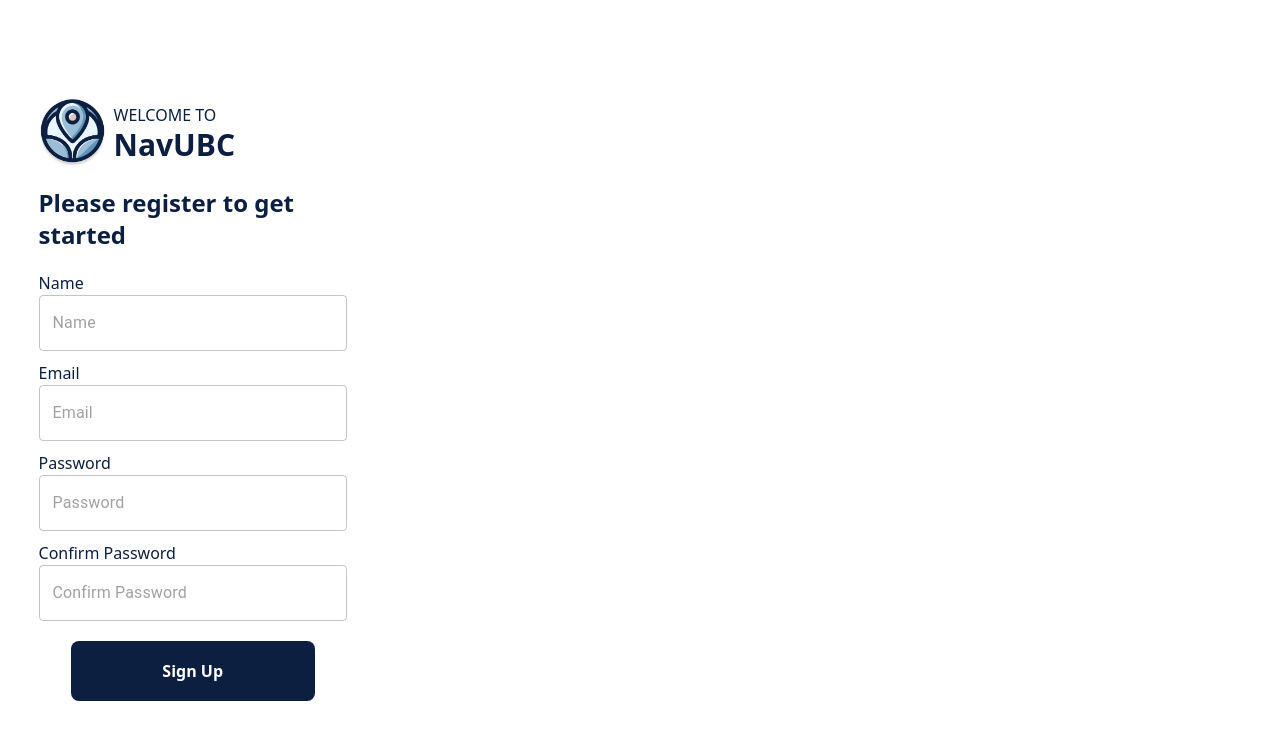
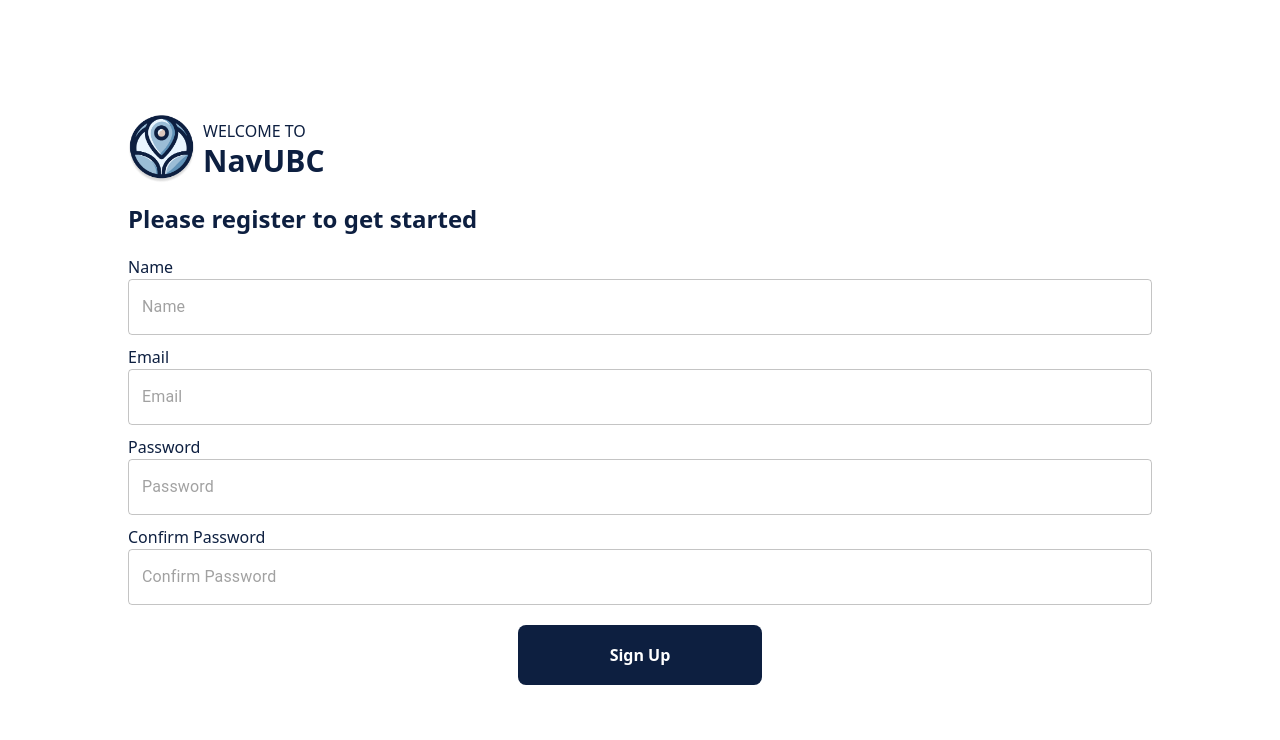
Before and after one commit to msamanthaf/NWHacks, a Next.js app in the folder web-app/nwhacks-web/: page /signup in a window 1280 px wide. Shown: the top 740 px of the page. Built offline with nearby package versions, Linux system fonts and the light colour scheme.

Commit message:
fix ui bug

```diff
--- a/web-app/nwhacks-web/app/login/page.tsx
+++ b/web-app/nwhacks-web/app/login/page.tsx
@@ -5,7 +5,7 @@ import Link from "next/link";
 export default function LogIn() {
 
   return (
-    <div className="w-full h-screen bg-[#FFFF] text-[#0D1F40] flex flex-col gap-[20px] px-[10%] justify-center">
+    <div className="w-screen h-screen bg-[#FFFF] text-[#0D1F40] flex flex-col gap-[20px] px-[10%] justify-center">
       {/* Header */}
       <div className="flex">
         <Image alt={"logo"} src={"/logo.png"} width={67} height={67} />
--- a/web-app/nwhacks-web/app/page.tsx
+++ b/web-app/nwhacks-web/app/page.tsx
@@ -5,7 +5,7 @@ export default function Home() {
   const handleLogIn = () => {};
 
   return (
-    <div className="w-full h-screen bg-[#EAF6FF] text-[#0D1F40] flex justify-center items-center flex-col gap-[20px]">
+    <div className="w-screen h-screen bg-[#EAF6FF] text-[#0D1F40] flex justify-center items-center flex-col gap-[20px]">
       <Image alt={"logo"} src={"/logo.png"} width={221} height={221} />
       <div className=" flex justify-center items-center flex-col">
         <div className=" text-lg font-">WELCOME TO</div>
--- a/web-app/nwhacks-web/app/signup/page.tsx
+++ b/web-app/nwhacks-web/app/signup/page.tsx
@@ -4,7 +4,7 @@ import Link from "next/link";
 
 export default function SignUp() {
   return (
-    <div className="w-full h-screen bg-[#FFFF] text-[#0D1F40] flex flex-col gap-[20px] px-[10%] justify-center">
+    <div className="w-screen h-screen bg-[#FFFF] text-[#0D1F40] flex flex-col gap-[20px] px-[10%] justify-center">
       {/* Header */}
       <div className="flex">
         <Image alt={"logo"} src={"/logo.png"} width={67} height={67} />
```
Also changed, not shown: 1 other file (tests, documents, lock files or other folders).
